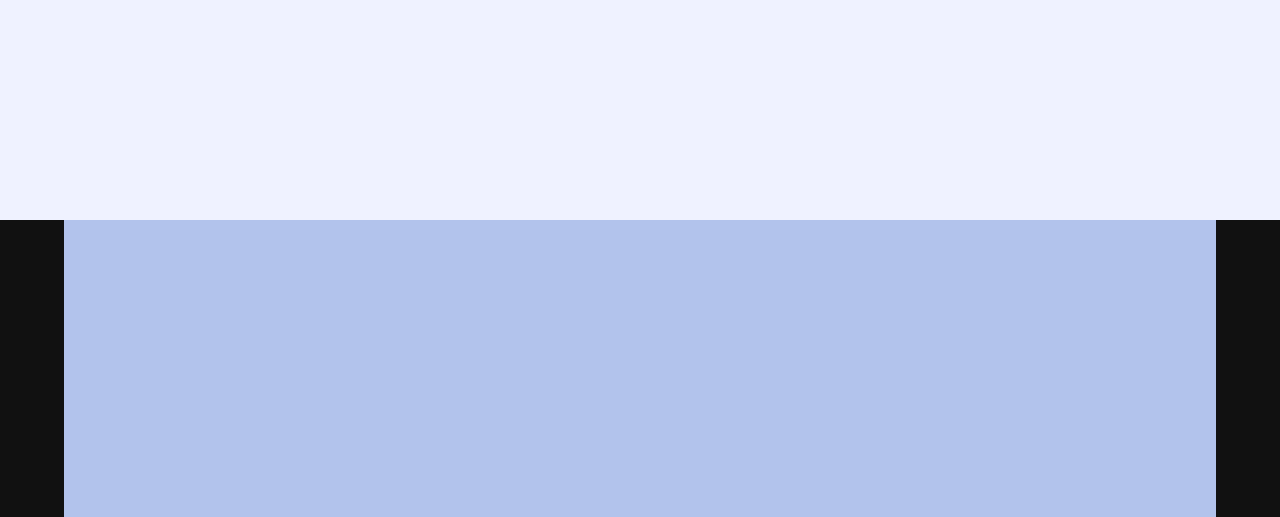
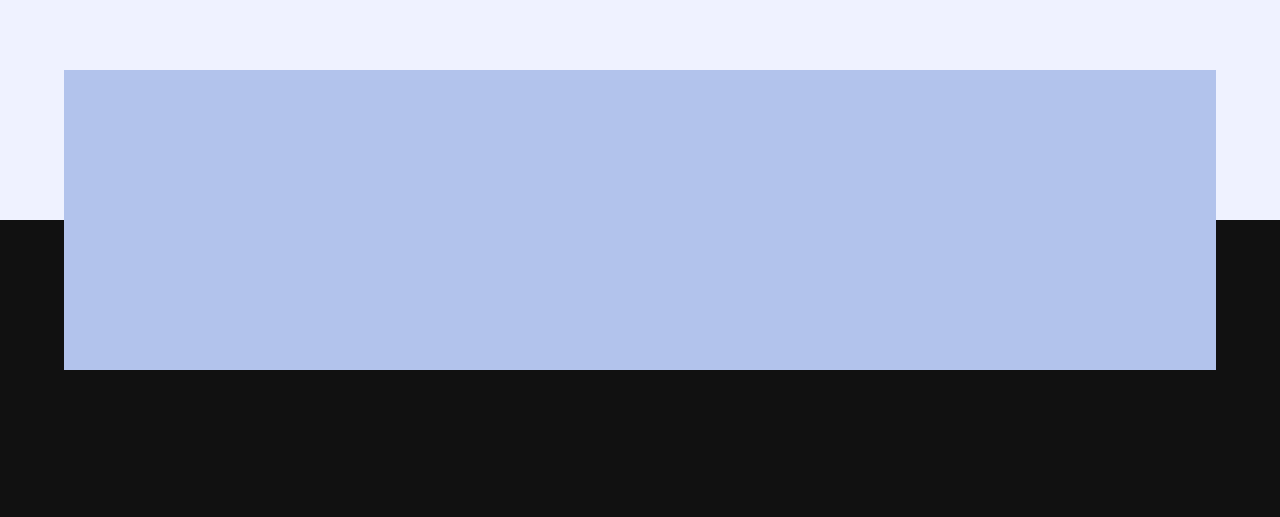
Before and after one commit to mbonikev/hotel_talents_pool, a React (Vite) app: page /#/ in a window 1280 px wide. Shown: the part 3463-3980 px from the top of the page. Built offline with nearby package versions, Linux system fonts and the light colour scheme; what ldrs would draw is missing.

Commit message:
Stalker-commit: src/components/Footer.jsx

```diff
--- a/src/components/Footer.jsx
+++ b/src/components/Footer.jsx
@@ -7,7 +7,7 @@ function Footer() {
   return (
     <div className="w-full bg-body-color flex flex-col items-start pt-[200px] justify-between max-md:flex-col max-md:gap-3 text-dark-text">
       <div className="bg-[#111111] w-full min-h-[300px] px-16 max-lg:px-5">
-        <div className="bg-[#b2c3ec] w-full min-h-[300px] px-16 max-lg:px-5"></div>
+        <div className="bg-[#b2c3ec] w-full min-h-[300px] px-16 max-lg:px-5 translate-y-[-150px]"></div>
       </div>
     </div>
   );
```
